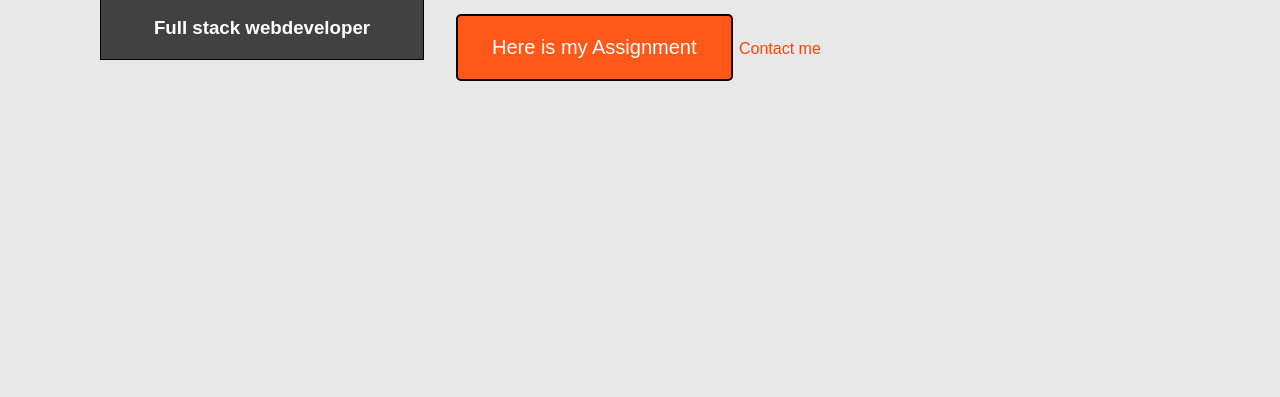
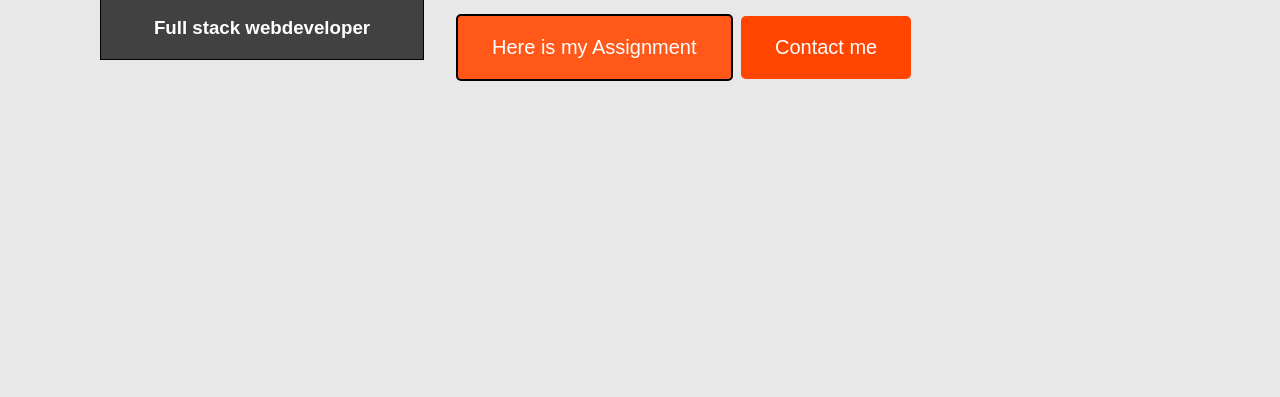
Before and after one commit to diptoroy-ww/assignment, a plain HTML site: page index.html in a window 1280 px wide. Shown: the part 403-800 px from the top of the page. Drawn offline with Linux system fonts and the light colour scheme.

Commit message:
Update index.html

```diff
--- a/index.html
+++ b/index.html
@@ -31,7 +31,7 @@
                         </p>
                         <br>
                         <a href="./assignment.html" class="button">Here is my Assignment</a>
-                        <a href="./contact.html" class="button1">Contact me</a>
+                        <a href="./contact.html" class="buttonr">Contact me</a>
                     </div>
                 </div>
             </div>
```
